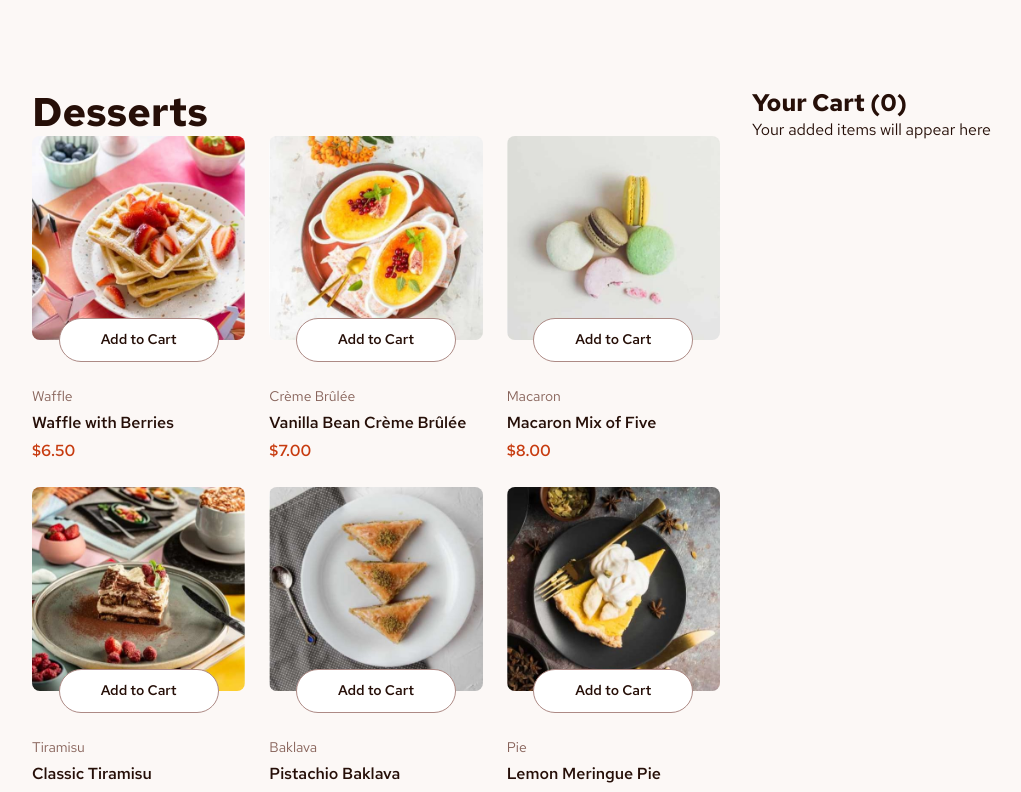
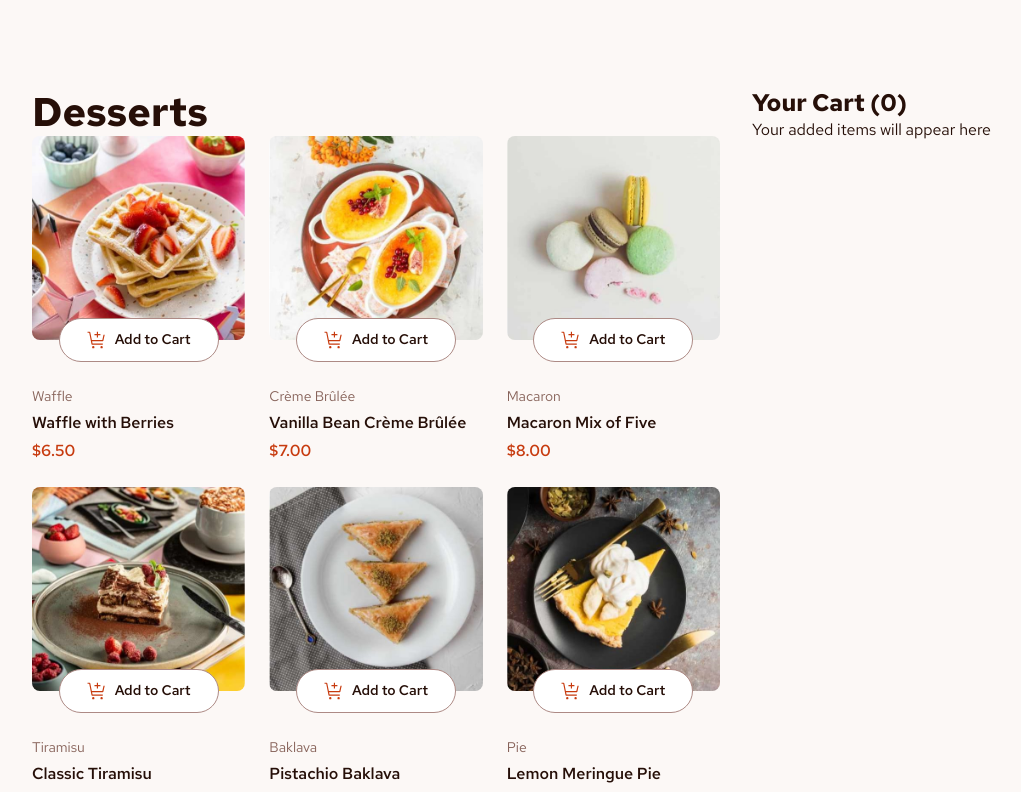
Before and after one commit to TvixAley/product-list-with-cart-ts, a React (Vite) app: page / in a window 1280 px wide. Shown: the top 792 px of the page, without its empty margins (56-1077 px from the left). Built offline with nearby package versions, Linux system fonts and the light colour scheme.

Commit message:
feat: add cart icon and transitions to QuantityControl

```diff
--- a/src/components/QuantityControl/QuantityControl.module.css
+++ b/src/components/QuantityControl/QuantityControl.module.css
@@ -4,12 +4,15 @@
   justify-content: center;
   gap: var(--space-100);
   width: 10rem;
-  height: 2.75rem;
+  height: var(--control-height);
   padding: 0 var(--space-200);
   border-radius: var(--radius-full);
   border: var(--border-width) solid var(--color-border-default);
   background: var(--color-surface);
   color: var(--color-text-primary);
+  transition:
+    border-color ease-in-out var(--transition-duration),
+    color ease-in-out var(--transition-duration);
 }
 
 .add:hover,
@@ -32,6 +35,9 @@
   height: 1.25rem;
   border-radius: var(--radius-full);
   border: var(--border-width) solid currentColor;
+  transition:
+    background ease-in-out var(--transition-duration),
+    color ease-in-out var(--transition-duration);
 }
 
 .step:hover,
@@ -39,3 +45,9 @@
   background: var(--color-text-on-accent);
   color: var(--color-accent);
 }
+
+.icon {
+  width: 1.25rem;
+  height: 1.25rem;
+  flex-shrink: 0;
+}
--- a/src/components/QuantityControl/QuantityControl.tsx
+++ b/src/components/QuantityControl/QuantityControl.tsx
@@ -1,3 +1,4 @@
+import addToCartIcon from '@/assets/icons/icon-add-to-cart.svg';
 import styles from './QuantityControl.module.css';
 
 interface QuantityControlProps {
@@ -19,6 +20,7 @@ export function QuantityControl({
         className={`${styles.control} ${styles.add} text-preset-4-bold`}
         onClick={onAdd}
       >
+        <img className={styles.icon} src={addToCartIcon} alt="" />
         Add to Cart
       </button>
     );
```
